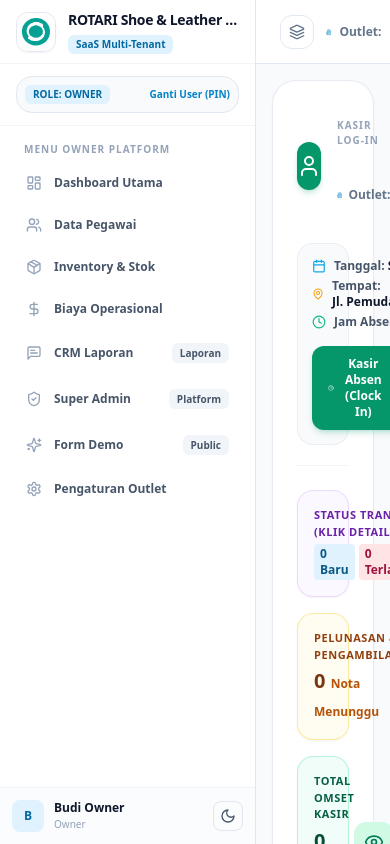
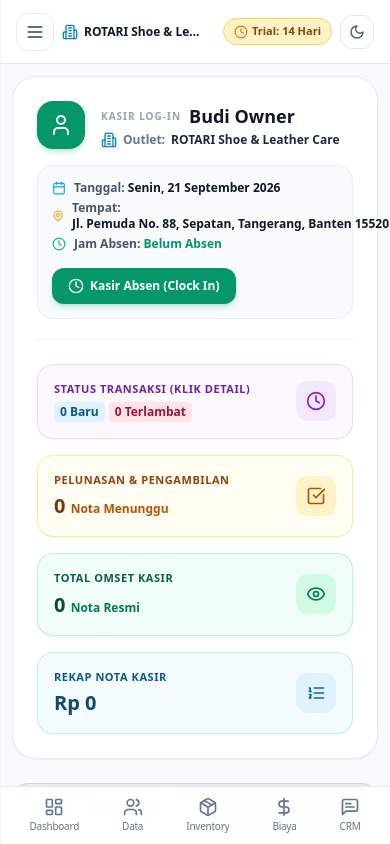
Before and after one commit to reviveproject4-source/ROTARI, a Next.js app: page /pos in a window 390 px wide. Built offline with nearby package versions, Linux system fonts and the light colour scheme.

Commit message:
Mobile optimization: responsive mobile drawer, sticky bottom navigation bar, and tabbed mobile POS layout

```diff
--- a/src/app/pos/page.tsx
+++ b/src/app/pos/page.tsx
@@ -25,7 +25,8 @@ import {
   DollarSign,
   Tag,
   Sparkles,
-  ChevronRight
+  ChevronRight,
+  Layers
 } from "lucide-react";
 
 export default function CashierMainDashboardPage() {
@@ -69,6 +70,7 @@ export default function CashierMainDashboardPage() {
 
   // Filter Status Transaksi
   const [txFilterStatus, setTxFilterStatus] = useState<'all' | 'baru' | 'terlambat' | 'harus_selesai'>('all');
+  const [mobilePosTab, setMobilePosTab] = useState<'catalog' | 'checkout'>('catalog');
 
   const filteredItems = productsServices.filter((ps) => {
     const matchesSearch = ps.name.toLowerCase().includes(searchQuery.toLowerCase());
@@ -405,11 +407,41 @@ Terima kasih atas kunjungan Anda!`;
 
       </div>
 
+      {/* Mobile Tab Switcher for Smartphone Screens */}
+      <div className="flex lg:hidden items-center p-1.5 bg-slate-200/70 dark:bg-slate-800/80 rounded-2xl border border-slate-300 dark:border-slate-700 font-extrabold text-xs">
+        <button
+          onClick={() => setMobilePosTab('catalog')}
+          className={`flex-1 py-2.5 rounded-xl flex items-center justify-center space-x-1.5 transition ${
+            mobilePosTab === 'catalog'
+              ? 'bg-white dark:bg-slate-900 text-sky-600 shadow-md font-black'
+              : 'text-slate-600 dark:text-slate-400'
+          }`}
+        >
+          <Layers className="w-4 h-4" />
+          <span>1. Pilih Katalog</span>
+        </button>
+
+        <button
+          onClick={() => setMobilePosTab('checkout')}
+          className={`flex-1 py-2.5 rounded-xl flex items-center justify-center space-x-1.5 transition relative ${
+            mobilePosTab === 'checkout'
+              ? 'bg-white dark:bg-slate-900 text-emerald-600 shadow-md font-black'
+              : 'text-slate-600 dark:text-slate-400'
+          }`}
+        >
+          <ShoppingCart className="w-4 h-4" />
+          <span>2. Form Nota ({cart.length})</span>
+          {cart.length > 0 && (
+            <span className="w-2.5 h-2.5 bg-emerald-500 rounded-full animate-ping absolute top-2 right-4" />
+          )}
+        </button>
+      </div>
+
       {/* 4. Form Buat Transaksi POS Kasir (POLOS TULIS MANUAL DISKON & DP) */}
       <div className="grid grid-cols-1 lg:grid-cols-12 gap-6">
 
         {/* Left 7 cols: Catalog Selection */}
-        <div className="lg:col-span-7 space-y-6">
+        <div className={`${mobilePosTab === 'catalog' ? 'block' : 'hidden lg:block'} lg:col-span-7 space-y-6`}>
           <div className="bg-white dark:bg-slate-900 rounded-3xl p-6 border border-slate-200/80 dark:border-slate-800 shadow-sm space-y-4">
             <div className="flex flex-col sm:flex-row sm:items-center justify-between gap-3">
               <h2 className="font-bold text-slate-900 dark:text-slate-100 text-base">Pilih Produk Ritel &amp; Layanan Jasa</h2>
@@ -479,7 +511,7 @@ Terima kasih atas kunjungan Anda!`;
         </div>
 
         {/* Right 5 cols: Form Buat Nota Transaksi (POLOS MANUAL DISKON & DP) */}
-        <div className="lg:col-span-5 space-y-6">
+        <div className={`${mobilePosTab === 'checkout' ? 'block' : 'hidden lg:block'} lg:col-span-5 space-y-6`}>
           <div className="bg-white dark:bg-slate-900 rounded-3xl p-6 border border-slate-200/80 dark:border-slate-800 shadow-sm space-y-5">
             <div className="flex items-center justify-between border-b border-slate-100 dark:border-slate-800 pb-3">
               <h2 className="font-bold text-slate-900 dark:text-slate-100 text-base flex items-center gap-2">
--- a/src/components/saas-shell.tsx
+++ b/src/components/saas-shell.tsx
@@ -27,6 +27,7 @@ import {
 } from "lucide-react";
 import { useState, useEffect } from "react";
 import { LoginModal } from "./login-modal";
+import { Menu, X as CloseIcon } from "lucide-react";
 
 export function SaasShell({ children }: { children: React.ReactNode }) {
   const pathname = usePathname();
@@ -42,11 +43,17 @@ export function SaasShell({ children }: { children: React.ReactNode }) {
   const { theme, setTheme } = useTheme();
   const [mounted, setMounted] = useState(false);
   const [sidebarCollapsed, setSidebarCollapsed] = useState(false);
+  const [mobileMenuOpen, setMobileMenuOpen] = useState(false);
   const [isLoginModalOpen, setIsLoginModalOpen] = useState(false);
 
   useEffect(() => {
     setMounted(true);
   }, []);
+
+  // Close mobile drawer on route change
+  useEffect(() => {
+    setMobileMenuOpen(false);
+  }, [pathname]);
 
   // Owner Nav Items (Termasuk Super Admin & Demo Request)
   const ownerNavItems = [
@@ -86,9 +93,19 @@ export function SaasShell({ children }: { children: React.ReactNode }) {
         onClose={() => setIsLoginModalOpen(false)}
       />
 
-      {/* 1. Left Sidebar Navigation (Modern SaaS Shell) */}
-      <aside className={`flex flex-col border-r border-slate-200 dark:border-slate-800 bg-white dark:bg-slate-900 transition-all duration-300 z-30 ${
-        sidebarCollapsed ? "w-20" : "w-64"
+      {/* Mobile Drawer Overlay Backdrop */}
+      {mobileMenuOpen && (
+        <div
+          onClick={() => setMobileMenuOpen(false)}
+          className="fixed inset-0 z-40 bg-slate-900/60 backdrop-blur-sm lg:hidden animate-in fade-in duration-200"
+        />
+      )}
+
+      {/* 1. Left Sidebar Navigation (Desktop & Mobile Drawer) */}
+      <aside className={`fixed inset-y-0 left-0 z-50 lg:static flex flex-col border-r border-slate-200 dark:border-slate-800 bg-white dark:bg-slate-900 transition-all duration-300 ${
+        mobileMenuOpen ? "translate-x-0 w-72 shadow-2xl" : "-translate-x-full lg:translate-x-0"
+      } ${
+        sidebarCollapsed ? "lg:w-20" : "lg:w-64"
       }`}>
 
         {/* Brand Header */}
@@ -106,7 +123,7 @@ export function SaasShell({ children }: { children: React.ReactNode }) {
               </div>
             )}
 
-            {!sidebarCollapsed && (
+            {(!sidebarCollapsed || mobileMenuOpen) && (
               <div className="truncate">
                 <h1 className="font-extrabold text-sm tracking-tight text-slate-900 dark:text-slate-100 truncate">
                   {tenant.business_name}
@@ -117,6 +134,13 @@ export function SaasShell({ children }: { children: React.ReactNode }) {
               </div>
             )}
           </div>
+
+          <button
+            onClick={() => setMobileMenuOpen(false)}
+            className="p-1.5 rounded-lg text-slate-400 hover:bg-slate-100 lg:hidden"
+          >
+            <CloseIcon className="w-5 h-5" />
+          </button>
         </div>
 
         {/* User Role Badge & Authenticated User Switcher */}
@@ -214,53 +238,63 @@ export function SaasShell({ children }: { children: React.ReactNode }) {
       <div className="flex-1 flex flex-col min-w-0 overflow-hidden">
 
         {/* Top Header Bar */}
-        <header className="h-16 border-b border-slate-200 dark:border-slate-800 bg-white/95 dark:bg-slate-900/95 backdrop-blur px-6 flex items-center justify-between z-20">
+        <header className="h-16 border-b border-slate-200 dark:border-slate-800 bg-white/95 dark:bg-slate-900/95 backdrop-blur px-4 sm:px-6 flex items-center justify-between z-20">
 
-          <div className="flex items-center space-x-3">
+          <div className="flex items-center space-x-2 sm:space-x-3">
+            {/* Mobile Hamburger Drawer Trigger */}
+            <button
+              onClick={() => setMobileMenuOpen(true)}
+              className="lg:hidden p-2 rounded-xl border border-slate-200 dark:border-slate-700 text-slate-700 dark:text-slate-300 hover:bg-slate-100 dark:hover:bg-slate-800 transition"
+              aria-label="Open Mobile Menu"
+            >
+              <Menu className="w-5 h-5" />
+            </button>
+
+            {/* Desktop Sidebar Collapse Toggle */}
             <button
               onClick={() => setSidebarCollapsed(!sidebarCollapsed)}
-              className="p-2 rounded-xl border border-slate-200 dark:border-slate-700 text-slate-500 hover:bg-slate-100 dark:hover:bg-slate-800 transition"
+              className="hidden lg:flex p-2 rounded-xl border border-slate-200 dark:border-slate-700 text-slate-500 hover:bg-slate-100 dark:hover:bg-slate-800 transition"
             >
               <Layers className="w-4 h-4" />
             </button>
 
-            <div className="flex items-center space-x-2 text-xs font-semibold text-slate-500">
-              <Building2 className="w-4 h-4 text-sky-600" />
-              <span>Outlet:</span>
-              <strong className="text-slate-900 dark:text-slate-100">{tenant.business_name}</strong>
+            <div className="flex items-center space-x-1.5 text-xs font-semibold text-slate-500 truncate max-w-[140px] sm:max-w-xs">
+              <Building2 className="w-4 h-4 text-sky-600 flex-shrink-0" />
+              <strong className="text-slate-900 dark:text-slate-100 truncate">{tenant.business_name}</strong>
             </div>
           </div>
 
-          <div className="flex items-center space-x-3 sm:space-x-4">
+          <div className="flex items-center space-x-2 sm:space-x-4">
 
             {/* Trial Status Badge */}
             {tenant.subscription_status === 'active' ? (
-              <span className="inline-flex items-center px-3 py-1 rounded-full text-xs font-bold bg-emerald-50 dark:bg-emerald-950 text-emerald-700 dark:text-emerald-300 border border-emerald-200 dark:border-emerald-800">
-                <Sparkles className="w-3.5 h-3.5 mr-1.5 text-emerald-500" />
-                Langganan Aktif
+              <span className="inline-flex items-center px-2.5 py-1 rounded-full text-[11px] sm:text-xs font-bold bg-emerald-50 dark:bg-emerald-950 text-emerald-700 dark:text-emerald-300 border border-emerald-200 dark:border-emerald-800">
+                <Sparkles className="w-3.5 h-3.5 mr-1 text-emerald-500" />
+                <span className="hidden sm:inline">Langganan </span>Aktif
               </span>
             ) : isTrialExpired ? (
               <Link
                 href="/super-admin"
-                className="inline-flex items-center px-3 py-1 rounded-full text-xs font-black bg-rose-100 dark:bg-rose-950 text-rose-700 dark:text-rose-300 border border-rose-300 animate-pulse"
+                className="inline-flex items-center px-2.5 py-1 rounded-full text-[11px] sm:text-xs font-black bg-rose-100 dark:bg-rose-950 text-rose-700 dark:text-rose-300 border border-rose-300 animate-pulse"
               >
-                <Clock className="w-3.5 h-3.5 mr-1.5 text-rose-600" />
-                Trial Expired (Terkunci)
+                <Clock className="w-3.5 h-3.5 mr-1 text-rose-600" />
+                Trial Expired
               </Link>
             ) : (
               <Link
                 href="/super-admin"
-                className="inline-flex items-center px-3 py-1 rounded-full text-xs font-bold bg-amber-100 dark:bg-amber-950 text-amber-800 dark:text-amber-300 border border-amber-300 hover:bg-amber-200 transition"
+                className="inline-flex items-center px-2.5 py-1 rounded-full text-[11px] sm:text-xs font-bold bg-amber-100 dark:bg-amber-950 text-amber-800 dark:text-amber-300 border border-amber-300 hover:bg-amber-200 transition"
               >
-                <Clock className="w-3.5 h-3.5 mr-1.5 text-amber-600" />
-                Trial: Sisa {daysRemainingInTrial} Hari
+                <Clock className="w-3.5 h-3.5 mr-1 text-amber-600" />
+                Trial: {daysRemainingInTrial} Hari
               </Link>
             )}
 
             {mounted && (
               <button
                 onClick={toggleTheme}
-                className="md:hidden p-2 rounded-xl border border-slate-200 dark:border-slate-700 text-slate-600 dark:text-slate-300"
+                aria-label="Toggle Theme Mode"
+                className="p-2 rounded-xl border border-slate-200 dark:border-slate-700 text-slate-600 dark:text-slate-300"
               >
                 {theme === "dark" ? <Sun className="w-4 h-4 text-amber-400" /> : <Moon className="w-4 h-4 text-slate-600" />}
               </button>
@@ -269,8 +303,8 @@ export function SaasShell({ children }: { children: React.ReactNode }) {
 
         </header>
 
-        {/* Scrollable Main Content Canvas */}
-        <main className="flex-1 overflow-y-auto p-4 sm:p-6 lg:p-8 bg-slate-50 dark:bg-slate-950 relative">
+        {/* Scrollable Main Content Canvas (pb-24 for Sticky Mobile Bottom Nav) */}
+        <main className="flex-1 overflow-y-auto p-3 sm:p-6 lg:p-8 pb-24 lg:pb-8 bg-slate-50 dark:bg-slate-950 relative">
 
           {/* Trial Expiry Lock Screen (If Trial Expired and not on /super-admin or /demo-request) */}
           {isTrialExpired && pathname !== '/super-admin' && pathname !== '/demo-request' ? (
@@ -301,6 +335,31 @@ export function SaasShell({ children }: { children: React.ReactNode }) {
 
         </main>
 
+        {/* Sticky Mobile Bottom Navigation Bar for Smartphone Screens */}
+        <div className="lg:hidden fixed bottom-0 left-0 right-0 z-40 bg-white/95 dark:bg-slate-900/95 backdrop-blur border-t border-slate-200 dark:border-slate-800 px-2 py-1.5 flex items-center justify-around shadow-lg">
+          {currentNavItems.slice(0, 5).map((item) => {
+            const Icon = item.icon;
+            const isActive = pathname === item.href;
+
+            return (
+              <Link
+                key={item.href}
+                href={item.href}
+                className={`flex flex-col items-center justify-center py-1 px-2.5 rounded-xl transition-all ${
+                  isActive
+                    ? currentUser.role === "owner"
+                      ? "text-sky-600 dark:text-sky-400 font-extrabold"
+                      : "text-emerald-600 dark:text-emerald-400 font-extrabold"
+                    : "text-slate-500 dark:text-slate-400 hover:text-slate-900 dark:hover:text-slate-200 font-medium"
+                }`}
+              >
+                <Icon className={`w-5 h-5 mb-0.5 ${isActive ? (currentUser.role === 'owner' ? 'text-sky-600' : 'text-emerald-600') : ''}`} />
+                <span className="text-[10px] tracking-tight truncate max-w-[65px]">{item.label.split(" ")[0]}</span>
+              </Link>
+            );
+          })}
+        </div>
+
       </div>
 
     </div>
```
